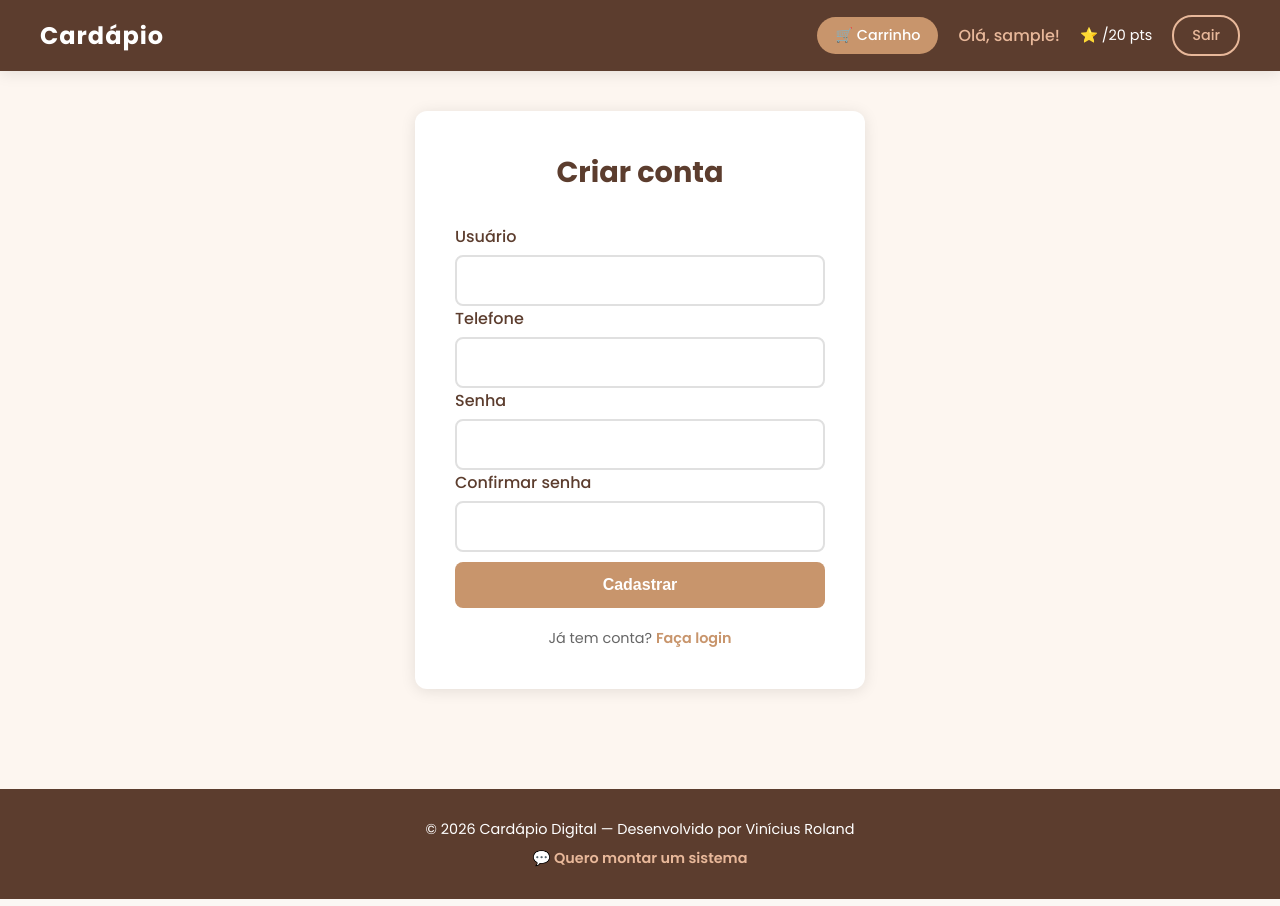
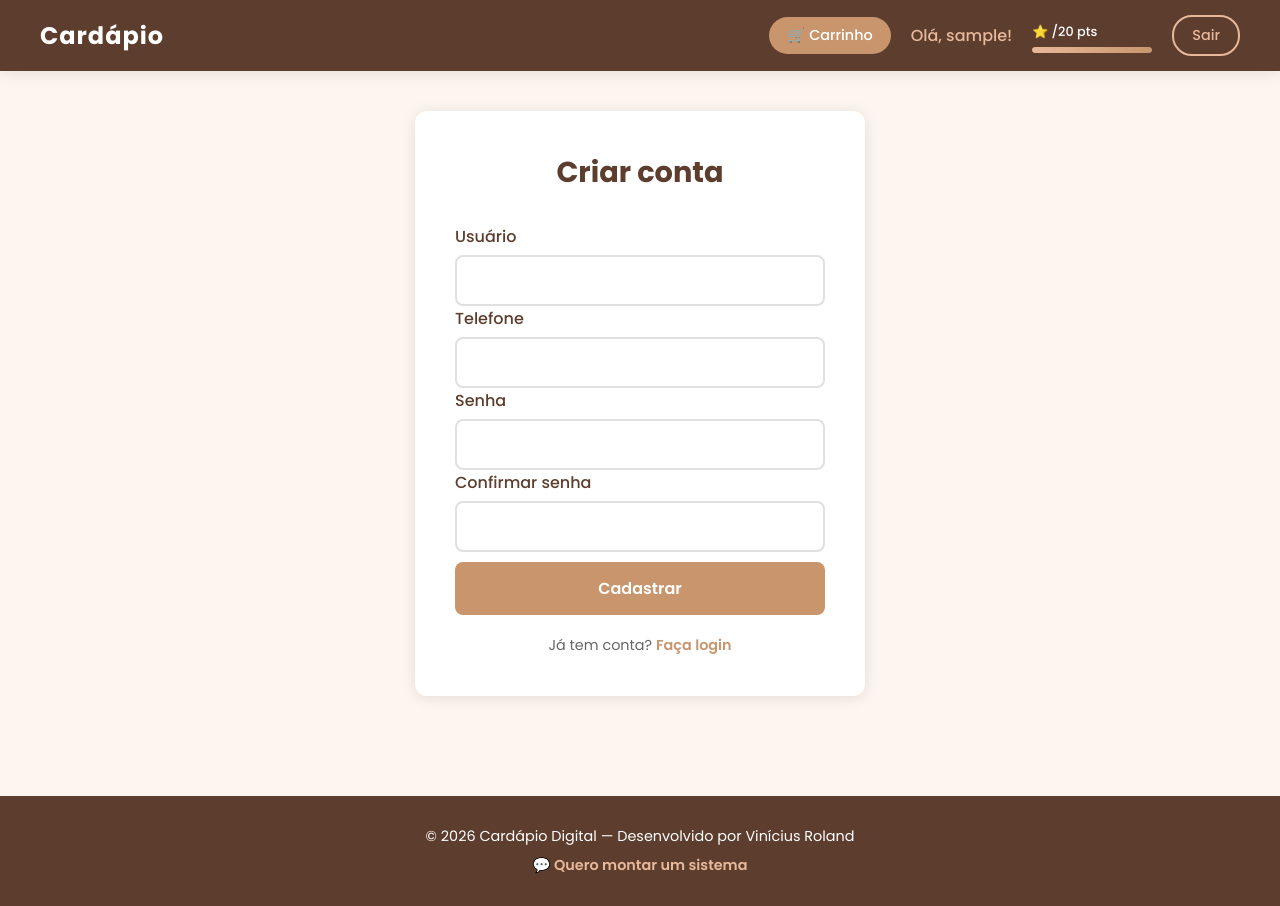
Before and after one commit to viniciusroland01/cardapio-digital, a Django app: page /usuarios/cadastro/ in a window 1280 px wide. Run offline with Django 5.2, Linux system fonts and the light colour scheme; the visitor is signed in with stand-in values (Sample User, id 1); data that the repository does not hold is empty.

Commit message:
barra de pontos funcionando

```diff
--- a/static/css/style.css
+++ b/static/css/style.css
@@ -312,7 +312,7 @@ h1 {
     color: var(--cor-branco);
     border: none;
     border-radius: 8px;
-    font-family: 'Poppins' sans-serif;
+    font-family: 'Poppins', sans-serif;
     font-size: 1rem;
     font-weight: 600;
     cursor: pointer;
@@ -339,3 +339,31 @@ h1 {
 .form-link a:hover {
     color: var(--cor-escura);
 }
+
+.pontos-container {
+    display: flex;
+    flex-direction: column;
+    gap: 4px;
+    min-width: 120px;
+}
+
+.pontos-texto {
+    color: var(--cor-branco);
+    font-size: 0.8rem;
+    font-weight: 500;
+}
+
+.barra-fundo {
+    background-color: rgba(255,255,255,0.2);
+    border-radius: 10px;
+    height: 6px;
+    overflow: hidden;
+}
+
+.barra-progresso {
+    height: 100%;
+    width: var(--progresso);
+    background: linear-gradient(90deg, var(--cor-destaque), var(--cor-principal));
+    border-radius: 10px;
+    transition: width 0.5s ease;
+}
--- a/templates/base.html
+++ b/templates/base.html
@@ -23,10 +23,21 @@
             <a href="{% url 'ver_carrinho' %}" class="btn-carrinho">🛒 Carrinho</a> <!-- link para o carrinho -->
 
             {% if user.is_authenticated %} <!-- se o usuário estiver logado, mostra nome, pontos e botão sair -->
+
                 <span class="navbar-usuario">Olá, {{ user.username }}!</span>
-                <span class="navbar-pontos">⭐ {{ user.perfil.pontos }}/20 pts</span>
+                <div class="pontos-container">
+                    <div class="pontos-info">
+                        <span class="pontos-texto">⭐ {{ user.perfil.pontos }}/20 pts</span>
+                    </div>
+                    <div class="barra-fundo">
+                        <div class="barra-progresso" style="--progresso: {% widthratio user.perfil.pontos 20 100 %}%"></div> <!-- widthratio calcula a porcentagem: pontos/20*100 -->
+                    </div>
+                </div>
+
                 <a href="{% url 'sair' %}" class="btn-sair">Sair</a>
+
             {% else %} <!-- se não estiver logado, mostra login e cadastro -->
+
                 <a href="{% url 'login' %}" class="btn-login">Login</a>
                 <a href="{% url 'cadastro' %}" class="btn-cadastro">Cadastro</a>
             {% endif %}
```
